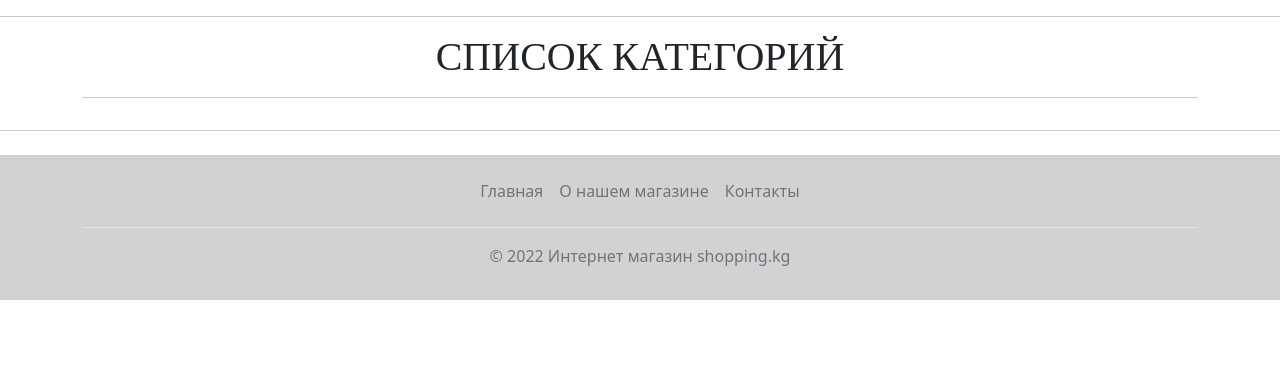
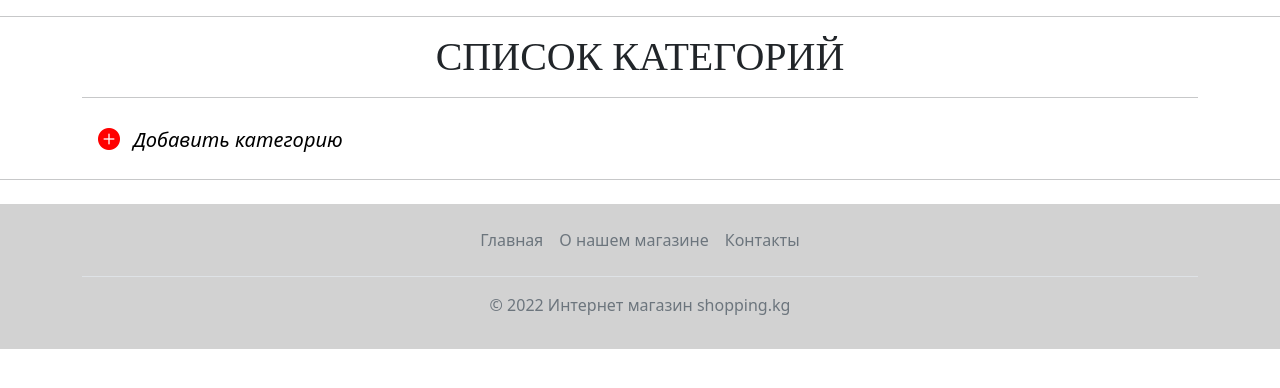
Before and after one commit to kulubekEgemberdiev/final_django, a Django app: template shop/templates/categories/categories.html in a window 1280 px wide. Shown: the part 77-465 px from the top of the page. Run offline with Django 4.2, Linux system fonts and the light colour scheme; the template is opened without the code that fills it, so the values that code supplies are empty; parts of the project's set-up code (start-up, migrations or seed data) failed here and were passed over; some libraries are stand-ins or nearby versions.

Commit message:
Added link to add a new category.

```diff
--- a/shop/templates/categories/categories.html
+++ b/shop/templates/categories/categories.html
@@ -2,11 +2,18 @@
 {% block title %}Категории{% endblock %}
 
 {% block content %}
-    <h1 style="text-align: center; text-transform: uppercase; font-family: Constantia;">Список категорий</h1>
+    <h1 style="text-align: center; text-transform: uppercase; font-family: Constantia;">Список категорий
+    </h1>
     <hr>
 
     <ul class="list-group list-group-flush">
+        <li class="list-group-item" style="font-size: 20px">
+            <a href="{% url 'add_category' %}" type="button" style="text-decoration: none; color: black; font-style: italic;">
+                <i class="bi bi-plus-circle-fill me-2" style="color: red; font-size: 22px" title="Добавить категорию"></i>
+            Добавить категорию
+            </a>
 
+        </li>
         {% for i in items %}
             <li class="list-group-item" style="font-size: 20px">
                 <a href="{% url 'edit_category' i.pk %}" type="button"><i class="bi bi-pen-fill me-2"
@@ -22,4 +29,5 @@
 
 
         {% endfor %}
+
 {% endblock %}
```
